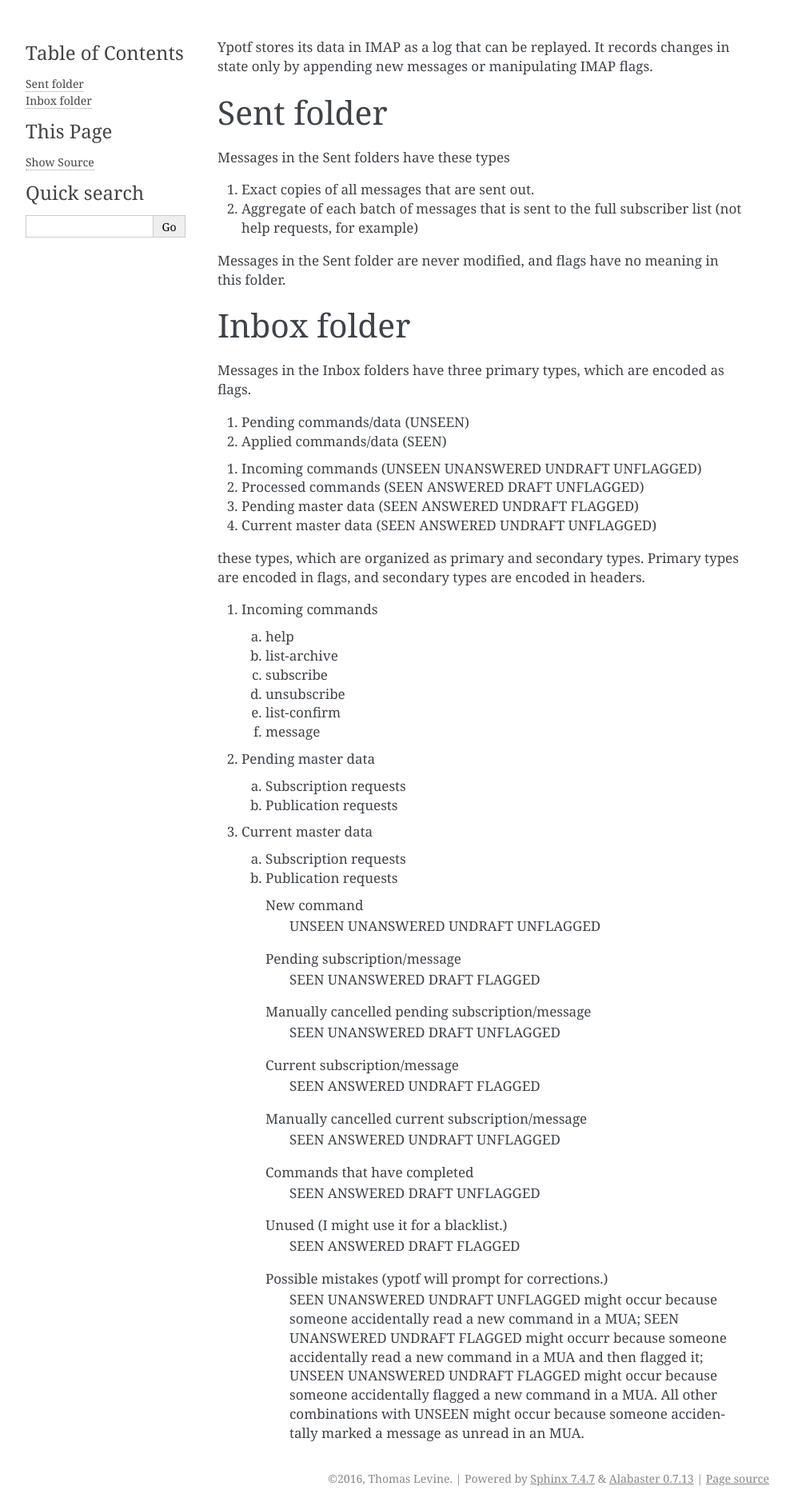
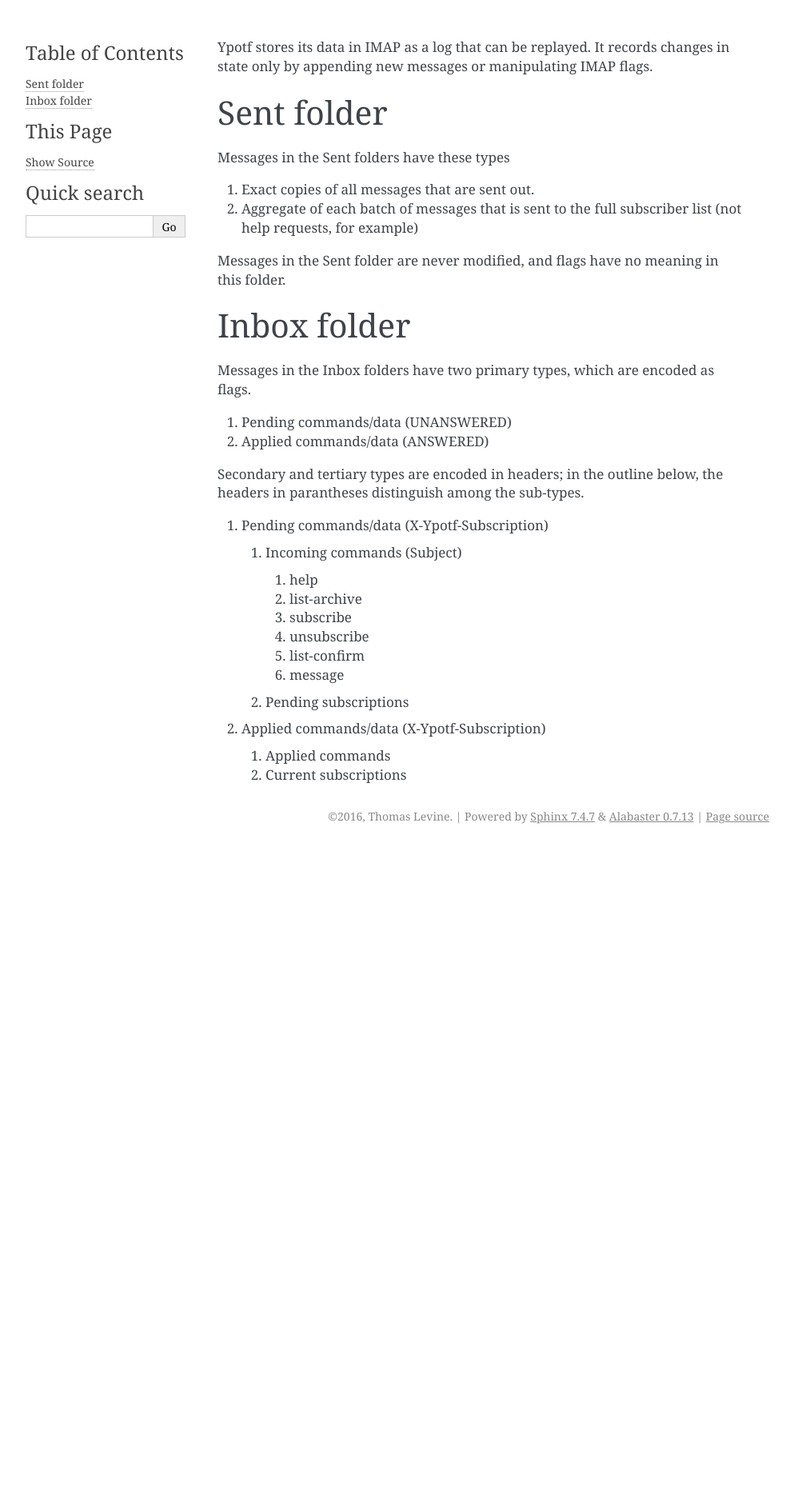
Before and after one commit to tlevine/ypotf, a Sphinx documentation site: the page built from docs/data-model.rst, in a window 1280 px wide. Shown: the whole page at 80% size, without its empty margins (148-1141 px from the left). Built offline with Sphinx 7.4.7, drawn with Linux system fonts in a browser that asks for light colours; after the commit the page ends 1060 px from its top, so only the background shows below that.

Commit message:
Automatic commit with j

```diff
--- a/docs/data-model.rst
+++ b/docs/data-model.rst
@@ -15,64 +15,29 @@ meaning in this folder.
 
 Inbox folder
 -------------
-Messages in the Inbox folders have three primary types, which are
+Messages in the Inbox folders have two primary types, which are
 encoded as flags.
 
-1. Pending commands/data (UNSEEN)
-2. Applied commands/data (SEEN)
+1. Pending commands/data (UNANSWERED)
+2. Applied commands/data (ANSWERED)
 
-1. Incoming commands (UNSEEN UNANSWERED UNDRAFT UNFLAGGED)
-2. Processed commands (SEEN ANSWERED DRAFT UNFLAGGED)
-3. Pending master data (SEEN ANSWERED UNDRAFT FLAGGED)
-4. Current master data (SEEN ANSWERED UNDRAFT UNFLAGGED)
+Secondary and tertiary types are encoded in headers; in the outline
+below, the headers in parantheses distinguish among the sub-types.
 
+1. Pending commands/data (X-Ypotf-Subscription)
 
-these types, which are organized as
-primary and secondary types. Primary types are encoded in flags, and
-secondary types are encoded in headers.
+  1. Incoming commands (Subject)
 
-1. Incoming commands
+    1. help
+    2. list-archive
+    3. subscribe
+    4. unsubscribe
+    5. list-confirm
+    6. message
 
-  a. help
-  b. list-archive
-  c. subscribe
-  d. unsubscribe
-  e. list-confirm
-  f. message
+  2. Pending subscriptions
 
-2. Pending master data
+2. Applied commands/data (X-Ypotf-Subscription)
 
-  a. Subscription requests
-  b. Publication requests
-
-3. Current master data
-
-  a. Subscription requests
-  b. Publication requests
-
-
-
-
-    New command
-        UNSEEN UNANSWERED UNDRAFT UNFLAGGED
-    Pending subscription/message
-        SEEN   UNANSWERED DRAFT   FLAGGED
-    Manually cancelled pending subscription/message
-        SEEN   UNANSWERED DRAFT   UNFLAGGED
-    Current subscription/message
-        SEEN   ANSWERED   UNDRAFT FLAGGED
-    Manually cancelled current subscription/message
-        SEEN   ANSWERED   UNDRAFT UNFLAGGED
-    Commands that have completed
-        SEEN   ANSWERED   DRAFT   UNFLAGGED
-    Unused (I might use it for a blacklist.)
-        SEEN   ANSWERED   DRAFT   FLAGGED
-    Possible mistakes (ypotf will prompt for corrections.)
-        SEEN UNANSWERED   UNDRAFT UNFLAGGED might occur because someone
-        accidentally read a new command in a MUA;
-        SEEN UNANSWERED   UNDRAFT FLAGGED might occurr because someone
-        accidentally read a new command in a MUA and then flagged it;
-        UNSEEN UNANSWERED UNDRAFT FLAGGED might occur because someone
-        accidentally flagged a new command in a MUA.
-        All other combinations with UNSEEN might occur because someone
-        accidentally marked a message as unread in an MUA.
+  1. Applied commands
+  2. Current subscriptions
```
